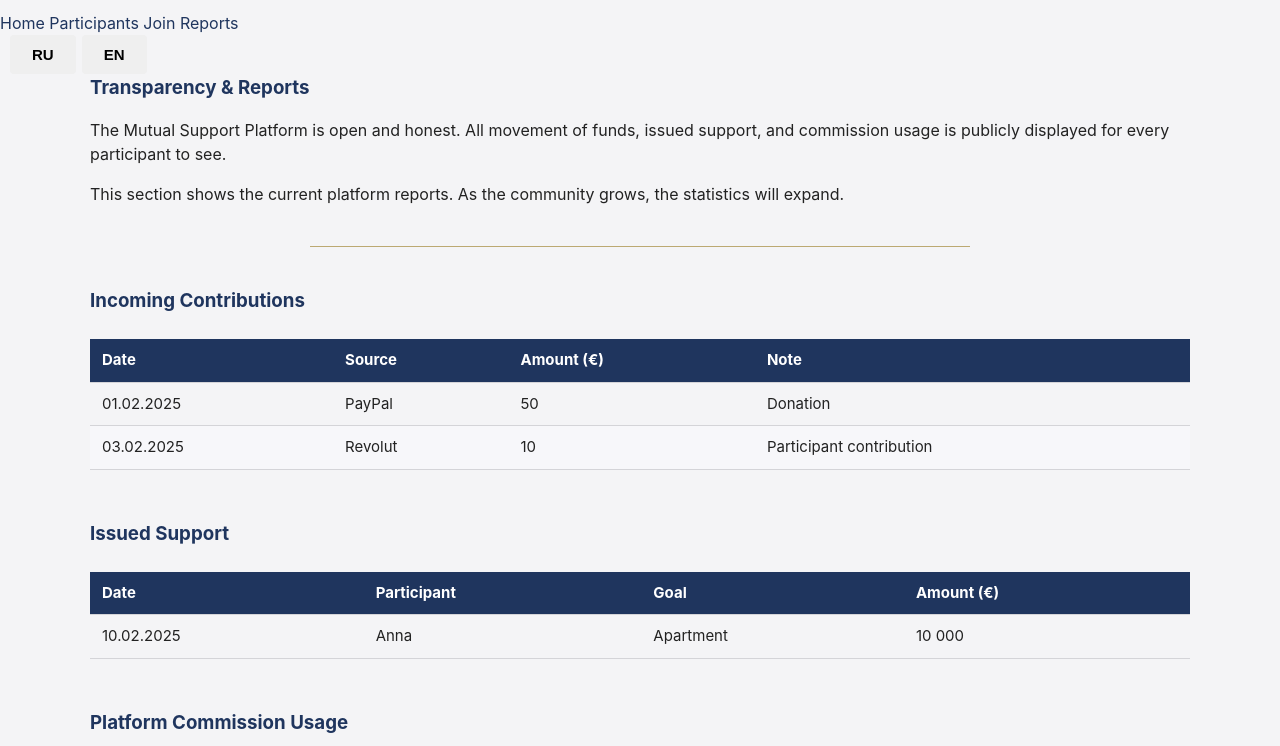
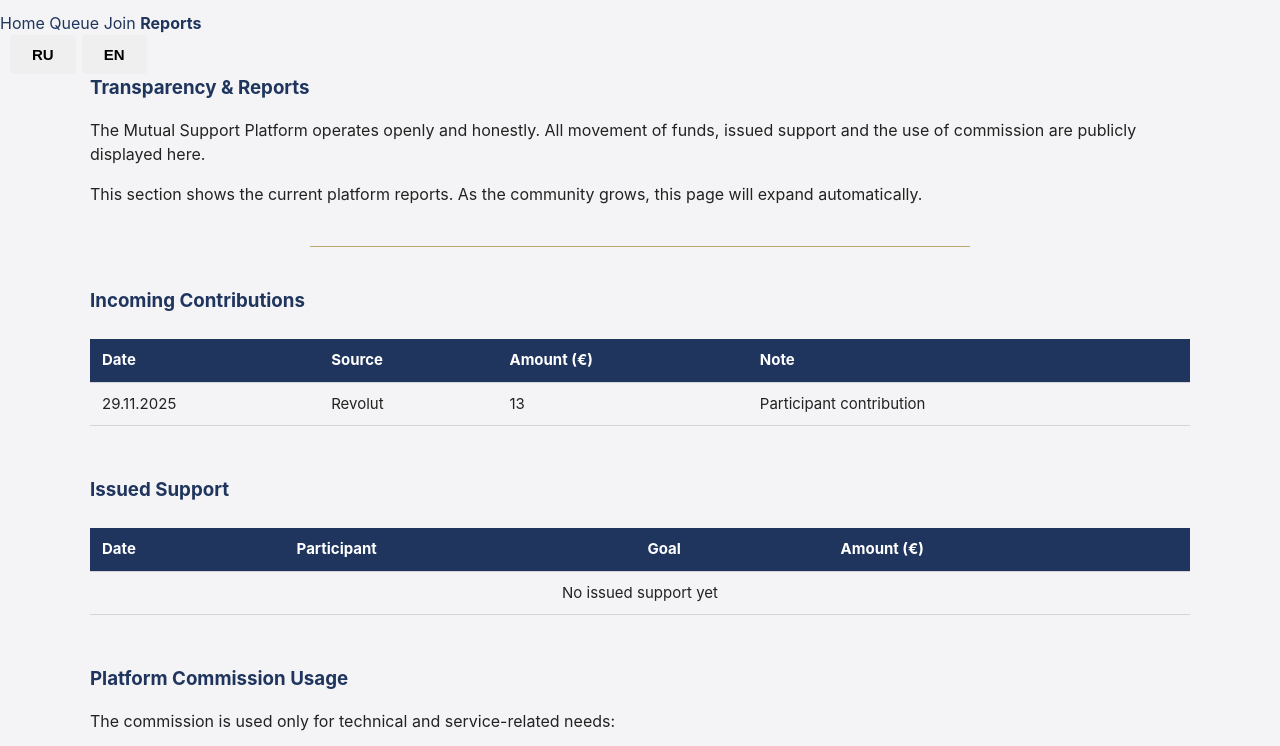
Before and after one commit to panina19771977-cpu/Panina19771977.github.io, a plain HTML site: page reports-en.html in a window 1280 px wide. Shown: the part 51-797 px from the top of the page. Drawn offline with Linux system fonts and the light colour scheme.

Commit message:
Refine text and structure in reports-en.html
Updated text for clarity and consistency, including changes to headings and paragraph content.

```diff
--- a/reports-en.html
+++ b/reports-en.html
@@ -1,21 +1,21 @@
 <!DOCTYPE html>
 <html lang="en">
 <head>
-<meta charset="UTF-8">
-<meta name="viewport" content="width=device-width, initial-scale=1.0">
-<title>Reports — Mutual Support Platform</title>
-<link rel="stylesheet" href="style.css">
+  <meta charset="UTF-8">
+  <meta name="viewport" content="width=device-width, initial-scale=1.0">
+  <title>Reports – Mutual Support Platform</title>
+  <link rel="stylesheet" href="style.css">
 </head>
 
-<body>
+<body class="dark-theme">
 
 <header>
-  <h1>Mutual&nbsp;Support&nbsp;Platform</h1>
+  <h1>Mutual Support Platform</h1>
   <nav>
     <a href="nataliahelp-en.html">Home</a>
-    <a href="queue.html">Participants</a>
-    <a href="apply.html">Join</a>
-    <a href="reports-en.html">Reports</a>
+    <a href="queue-en.html">Queue</a>
+    <a href="apply-en.html">Join</a>
+    <a href="reports-en.html" style="font-weight:bold;">Reports</a>
     <div class="lang-switch">
       <button onclick="window.location='reports.html'">RU</button>
       <button>EN</button>
@@ -28,15 +28,16 @@
 
     <h3>Transparency & Reports</h3>
 
-    <p>The Mutual Support Platform is open and honest.
-       All movement of funds, issued support, and commission usage
-       is publicly displayed for every participant to see.</p>
+    <p>The Mutual Support Platform operates openly and honestly.
+       All movement of funds, issued support and the use of commission
+       are publicly displayed here.</p>
 
     <p>This section shows the current platform reports.
-       As the community grows, the statistics will expand.</p>
+       As the community grows, this page will expand automatically.</p>
 
     <hr style="border:0;border-bottom:1px solid var(--gold);margin:40px auto;width:60%">
 
+    <!-- Incoming contributions -->
     <h3>Incoming Contributions</h3>
 
     <table>
@@ -50,20 +51,15 @@
       </thead>
       <tbody>
         <tr>
-          <td>01.02.2025</td>
-          <td>PayPal</td>
-          <td>50</td>
-          <td>Donation</td>
-        </tr>
-        <tr>
-          <td>03.02.2025</td>
+          <td>29.11.2025</td>
           <td>Revolut</td>
-          <td>10</td>
+          <td>13</td>
           <td>Participant contribution</td>
         </tr>
       </tbody>
     </table>
 
+    <!-- Issued support -->
     <h3 style="margin-top:50px;">Issued Support</h3>
 
     <table>
@@ -76,15 +72,14 @@
         </tr>
       </thead>
       <tbody>
+        <!-- currently empty -->
         <tr>
-          <td>10.02.2025</td>
-          <td>Anna</td>
-          <td>Apartment</td>
-          <td>10 000</td>
+          <td colspan="4" style="text-align:center;">No issued support yet</td>
         </tr>
       </tbody>
     </table>
 
+    <!-- Commission usage -->
     <h3 style="margin-top:50px;">Platform Commission Usage</h3>
 
     <p>The commission is used only for technical and service-related needs:</p>
@@ -98,6 +93,7 @@
       <li>system stability monitoring.</li>
     </ul>
 
+    <!-- Commission table -->
     <table>
       <thead>
         <tr>
@@ -124,7 +120,7 @@
 
 <footer>
   <div class="container">
-    <p>© Mutual Support Platform — voluntary support for people</p>
+    <p>Mutual Support Platform — voluntary support for people</p>
   </div>
 </footer>
 
```
